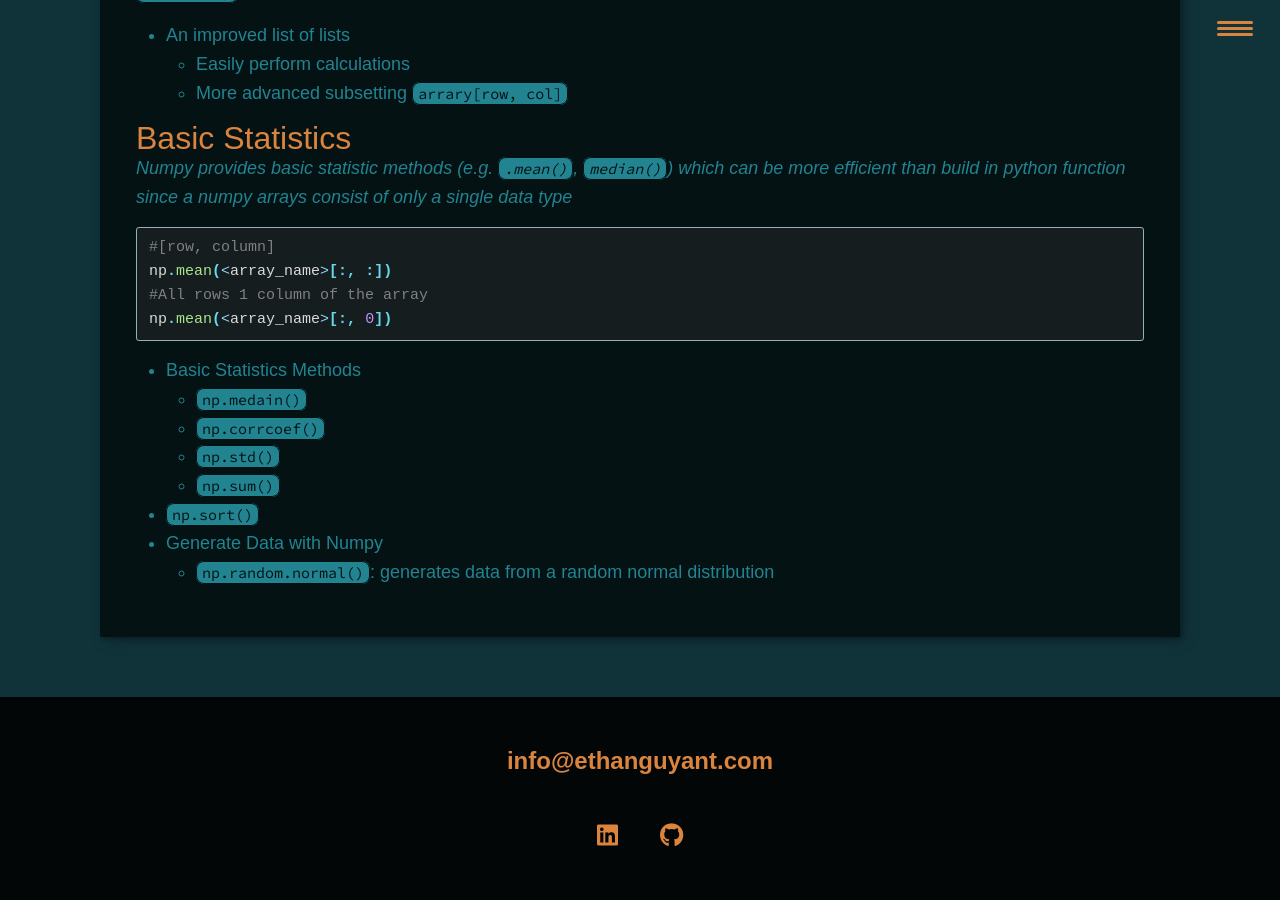
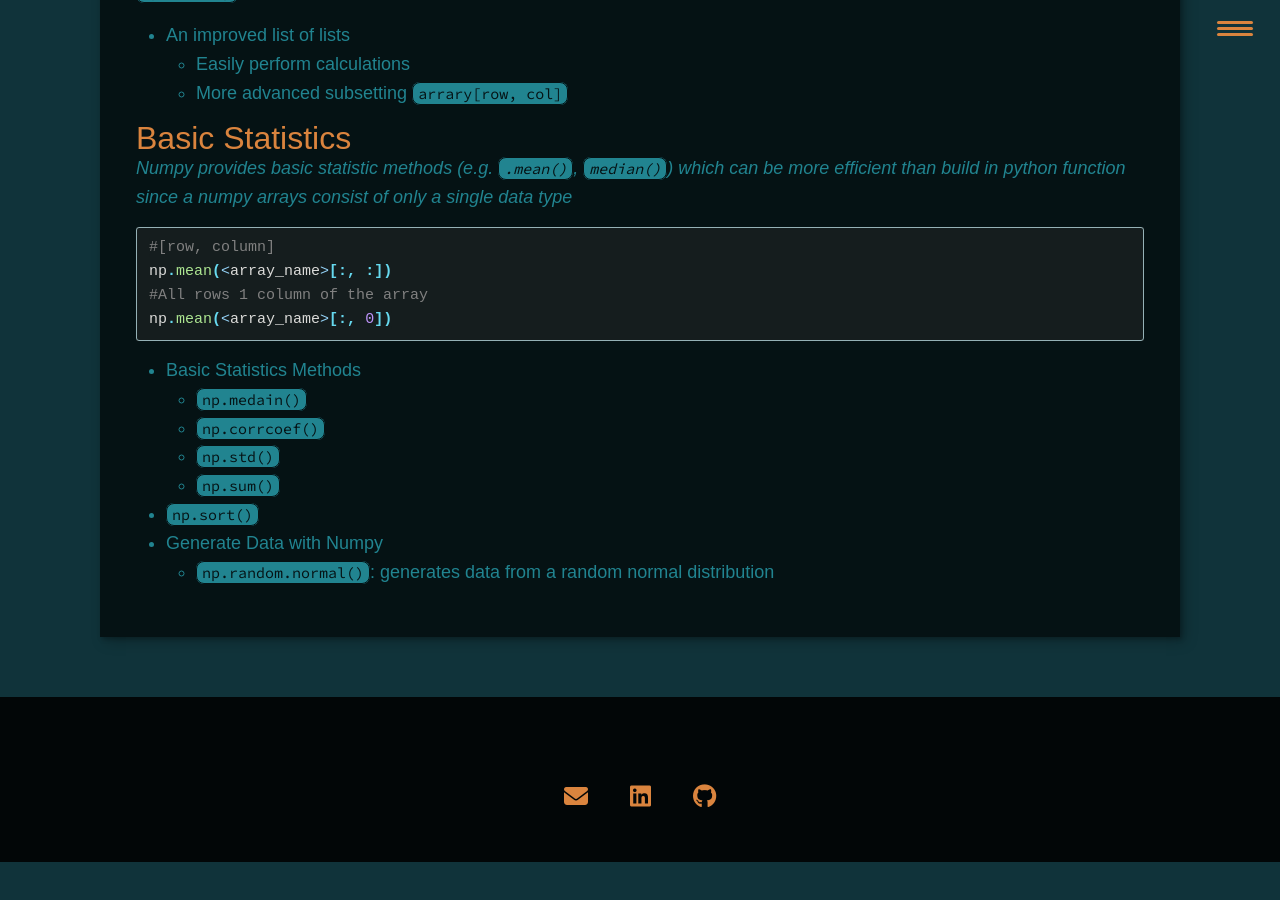
Before and after one commit to EMGuyant/inquisitive-nature, a Jekyll site: the page built from _posts/2020-10-13-numpy-fundamentals.md, in a window 1280 px wide and 900 px high, scrolled down 1009 px. Built offline with Jekyll 4.4.1, drawn with Linux system fonts in a browser that asks for light colours; nearby versions of some CDN libraries; after the commit the page ends 1871 px from its top, so only the background shows below that.

Commit message:
Update: All email links

```diff
--- a/_includes/footer.html
+++ b/_includes/footer.html
@@ -1,7 +1,12 @@
 <footer class="footer">
-    <!-- replace with your own email address -->
-    <a href="mailto:info@ethanguyant.com" class="footer__link">info@ethanguyant.com</a>
+    <!-- replace with your own email address
+    <a href="mailto:info@ethanguyant.com" class="footer__link">info@ethanguyant.com</a>-->
     <ul class="social-list">
+        <li class="social-list__item">
+            <a class="social-list__link" href="mailto:emguyant@gmail.com">
+                <i class="fas fa-envelope"></i>
+            </a>
+        </li>
         <li class="social-list__item">
             <a class="social-list__link" href="https://www.linkedin.com/in/ethan-guyant/">
                 <i class="fab fa-linkedin"></i>
```
